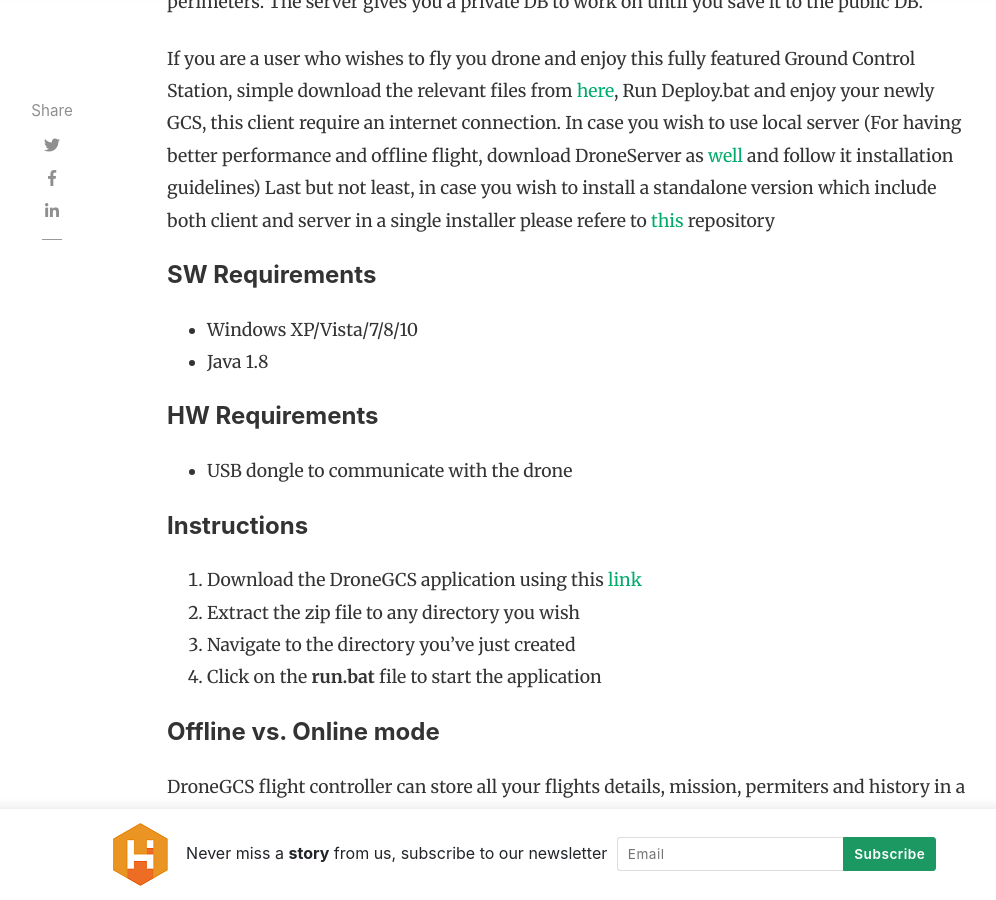
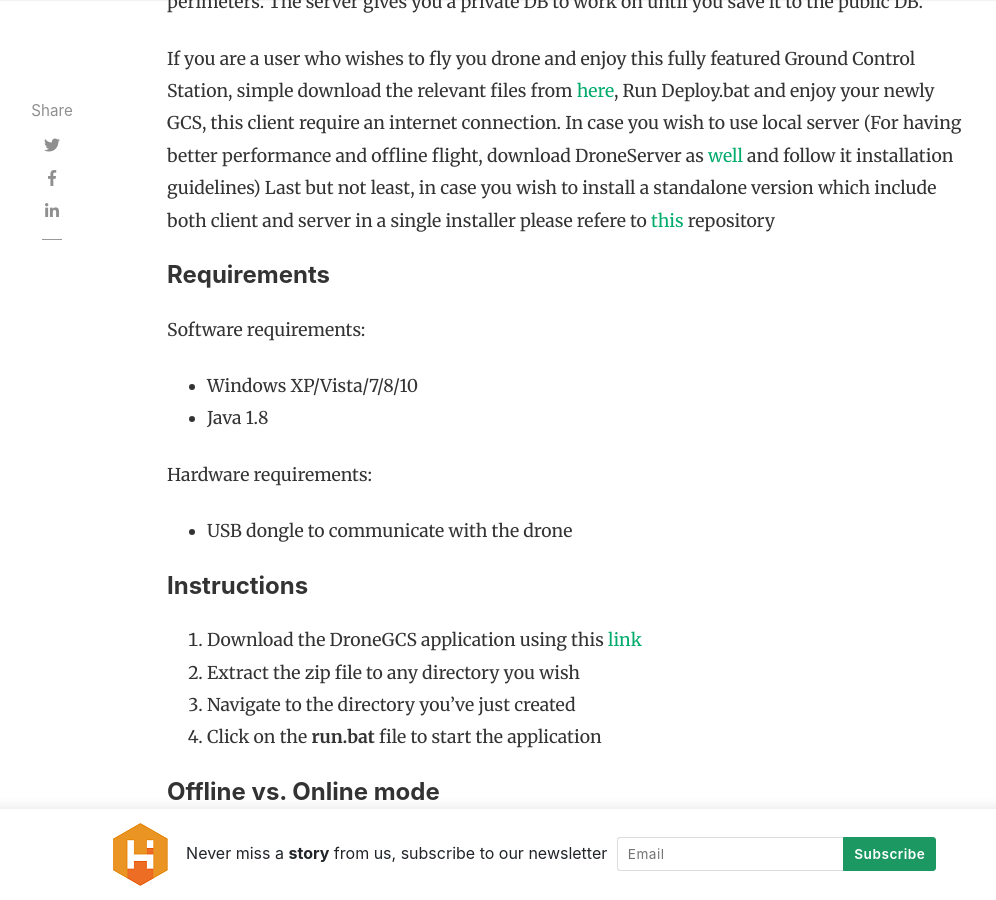
Before and after one commit to taljmars/dronedoc.io, a Jekyll site: the page built from _posts/2017-10-24-drone-gcs.md, in a window 1280 px wide and 900 px high, scrolled down 1108 px. Shown: the whole window, without its empty margins (118-1114 px from the left). Built offline with Jekyll 4.4.1, drawn with Linux system fonts in a browser that asks for light colours; nearby versions of some CDN libraries; comment, search, counter and statistics services are not loaded.

Commit message:
Update 2017-10-24-drone-gcs.md

```diff
--- a/_posts/2017-10-24-drone-gcs.md
+++ b/_posts/2017-10-24-drone-gcs.md
@@ -15,15 +15,16 @@ The following directory hold the DroneGCS project files for the GUI and Controll
 
 If you are a user who wishes to fly you drone and enjoy this fully featured Ground Control Station, simple download the relevant files from <a href="https://github.com/taljmars/DroneGCS/tree/master/ClientInstallation">here</a>, Run Deploy.bat and enjoy your newly GCS, this client require an internet connection. In case you wish to use local server (For having better performance and offline flight, download DroneServer as <a href="https://github.com/taljmars/DroneServer/tree/master/ServerInstallation">well</a> and follow it installation guidelines) Last but not least, in case you wish to install a standalone version which include both client and server in a single installer please refere to <a href="https://github.com/taljmars/StandaloneDroneGCS">this</a> repository
 
-#### SW Requirements
+#### Requirements
+Software requirements:
 <ul>
-  <li> Windows XP/Vista/7/8/10</li>
-  <li> Java 1.8</li>
+  <li>Windows XP/Vista/7/8/10</li>
+  <li>Java 1.8</li>
 </ul>
 
-#### HW Requirements
+Hardware requirements:
 <ul>
-  <li> USB dongle to communicate with the drone</li>
+  <li>USB dongle to communicate with the drone</li>
 </ul>
 
 #### Instructions
```
